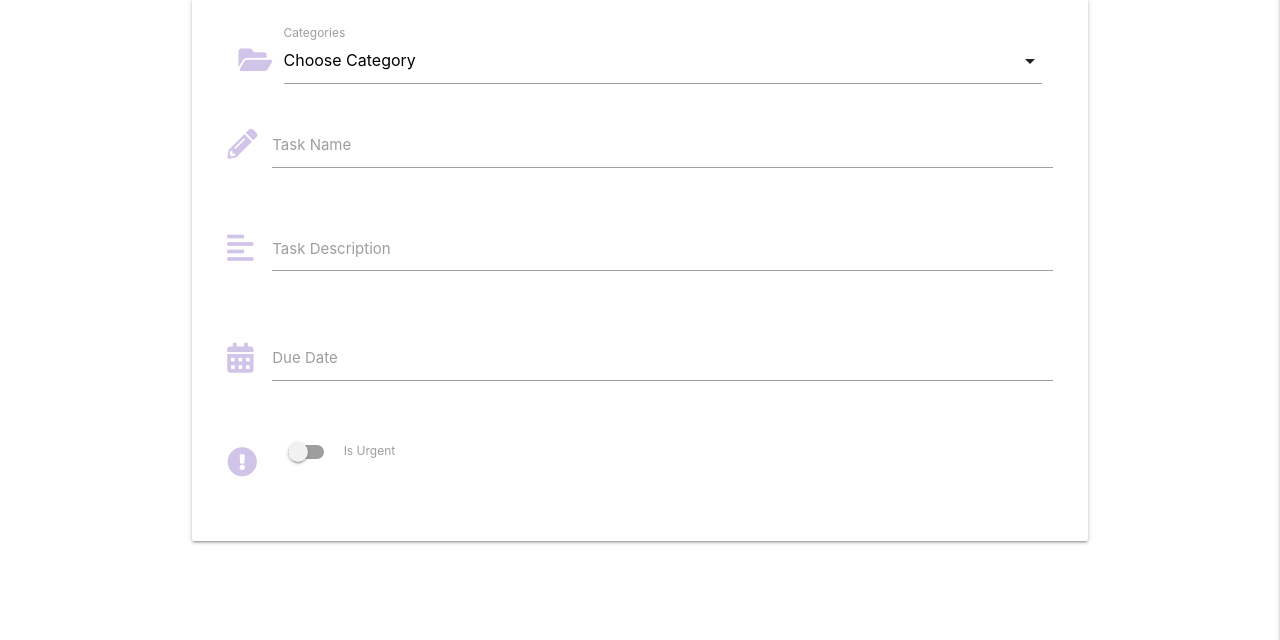
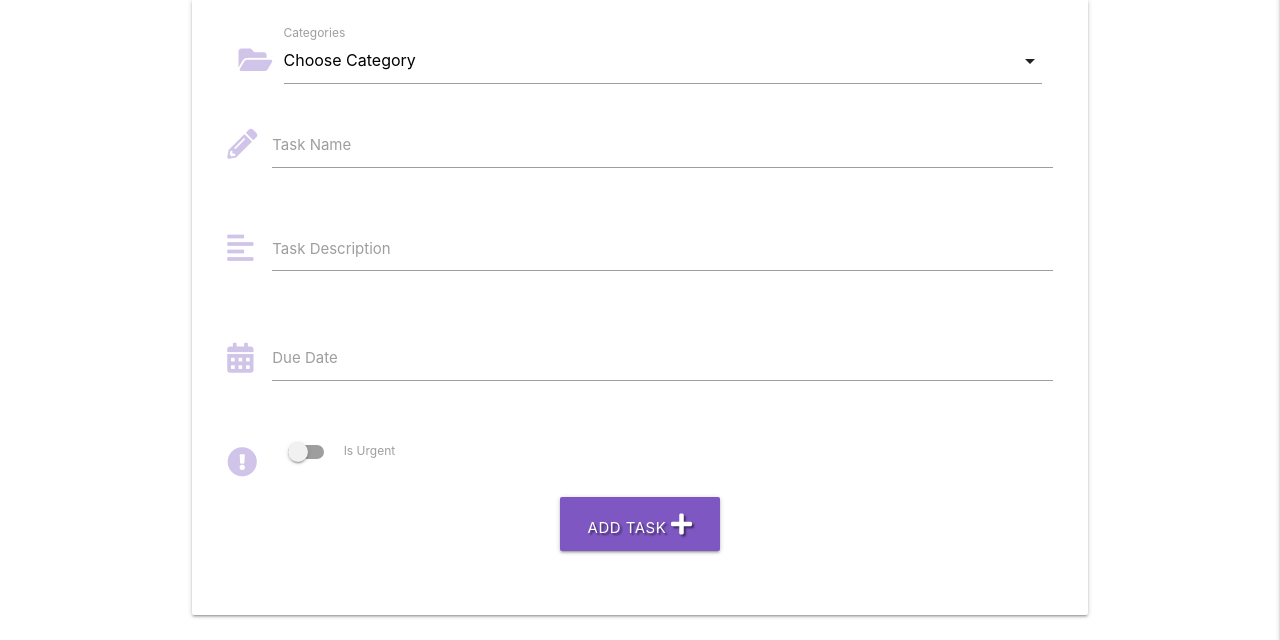
Before and after one commit to Brian-FullStack/task_manager, a Flask app: page /add_task in a window 1280 px wide. Shown: the part 160-800 px from the top of the page. Run offline with Flask 2, Linux system fonts and the light colour scheme; data that the repository does not hold is empty; some libraries are stand-ins or nearby versions.

Commit message:
Added a submit button, form action and select id/name/for

```diff
--- a/templates/add_task.html
+++ b/templates/add_task.html
@@ -5,44 +5,44 @@
 
     <div class="card-panel">
     <div class="row">
-        <form class="col s12" method="POST" action="">
+        <form class="col s12" method="POST" action="{{ url_for('add_task') }}">
             <!-- Categories -->
             <div class="input-field col s12">
                 <i class="fas fa-folder-open prefix deep-purple-text text-lighten-4"></i>
-                <select>
+                <select id="category_name" name="category_name">
                 <option value="" disabled selected>Choose Category</option>
                 {% for category in categories %}
                     <option value="{{ category.category_name }}">{{ category.category_name }}</option>
                 {% endfor %}
                 </select>
-                <label>Categories</label>
+                <label for="category_name">Categories</label>
             </div>
+            <!-- Task Name -->
             <div class="row">
-                <!-- Task Name -->
                 <div class="input-field col s12">
                     <i class="fas fa-pencil-alt prefix deep-purple-text text-lighten-4"></i>
                     <input id="task_name" name="task_name" minlength="2" maxlength="50" type="text" class="validate" required>
                     <label for="task_name">Task Name</label>
                 </div>
             </div>
+            <!-- Task Description -->
             <div class="row">
-                <!-- Task Description -->
                 <div class="input-field col s12">
                     <i class="fas fa-align-left prefix deep-purple-text text-lighten-4"></i>
                     <textarea id="task_description" name="task_description" minlength="5" maxlength="500" class="materialize-textarea validate" required></textarea>
                     <label for="task_description">Task Description</label>
                 </div>
             </div>
+            <!-- Due Date -->
             <div class="row">
-                <!-- Due Date -->
                 <div class="input-field col s12">
                     <i class="fas fa-calendar-alt prefix deep-purple-text text-lighten-4"></i>
                     <input id="due_date" name="due_date" type="text" class=" datepicker validate" required>
                     <label for="due_date">Due Date</label>
                 </div>
             </div>
+            <!-- Urgent Switch -->
             <div class="row">
-                <!-- Urgent Switch -->
                 <div class="input-field col s12">
                     <div class="switch">
                         <i class="fas fa-exclamation-circle prefix deep-purple-text text-lighten-4"></i>
@@ -54,6 +54,14 @@
                     </div>
                 </div>
             </div>
+            <!-- Submit Button-->
+            <div class="row">
+                <div class="col s12 center-align">
+                    <button type="submit" class="btn-large deep-purple lighten-1 text-shadow">
+                        Add Task <i class="fas fa-plus"></i>
+                    </button>
+                </div>
+            </div>
         </form>
     </div>
     </div>
```
